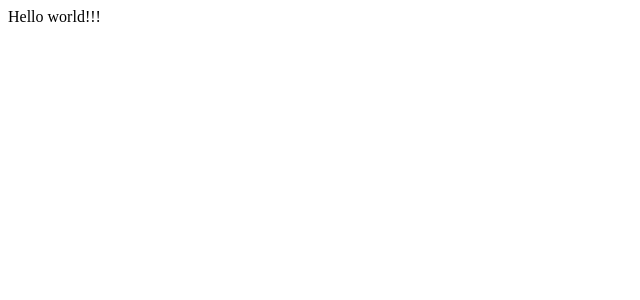
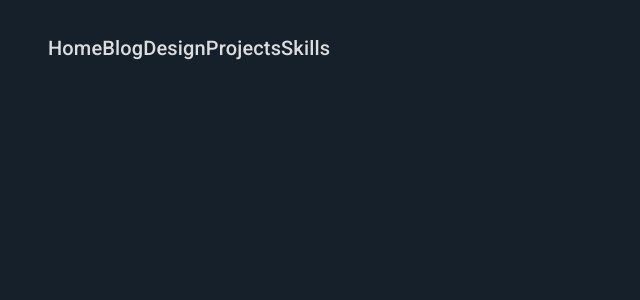
Before and after one commit to keindev/keindev.com, a Next.js app: page / in a window 1280 px wide. Shown: the top 300 px of the page, without its empty margins (0-640 px from the left). Built offline with nearby package versions, Linux system fonts and the light colour scheme.

Commit message:
feat: add Material UI

```diff
--- /dev/null
+++ b/components/Link.tsx
@@ -0,0 +1,56 @@
+/* eslint-disable jsx-a11y/anchor-has-content */
+import * as React from 'react';
+import clsx from 'clsx';
+import { useRouter } from 'next/router';
+import NextLink, { LinkProps as NextLinkProps } from 'next/link';
+import MuiLink, { LinkProps as MuiLinkProps } from '@material-ui/core/Link';
+
+type NextComposedProps = React.AnchorHTMLAttributes<HTMLAnchorElement> & NextLinkProps;
+
+// eslint-disable-next-line react/display-name
+const NextComposed = React.forwardRef<HTMLAnchorElement, NextComposedProps>((props, ref) => {
+    // eslint-disable-next-line react/prop-types
+    const { as, href, replace, scroll, passHref, shallow, prefetch, ...other } = props;
+
+    return (
+        <NextLink
+            href={href}
+            prefetch={prefetch}
+            as={as}
+            replace={replace}
+            scroll={scroll}
+            shallow={shallow}
+            passHref={passHref}
+        >
+            <a ref={ref} {...other} />
+        </NextLink>
+    );
+});
+
+interface LinkPropsBase {
+    activeClassName?: string;
+    innerRef?: React.Ref<HTMLAnchorElement>;
+    naked?: boolean;
+}
+
+type LinkProps = LinkPropsBase & NextComposedProps & Omit<MuiLinkProps, 'ref'>;
+
+// A styled version of the Next.js Link component:
+// https://nextjs.org/docs/#with-link
+function Link(props: LinkProps): React.ReactElement {
+    const { activeClassName = 'active', className: classNameProps, innerRef, naked, ...other } = props;
+    const router = useRouter();
+
+    const className = clsx(classNameProps, {
+        [activeClassName]: router.pathname === props.href && activeClassName,
+    });
+
+    if (naked) {
+        return <NextComposed className={className} ref={innerRef} {...other} />;
+    }
+
+    return <MuiLink component={NextComposed} className={className} ref={innerRef} {...other} />;
+}
+
+// eslint-disable-next-line react/display-name
+export default React.forwardRef<HTMLAnchorElement, LinkProps>((props, ref) => <Link {...props} innerRef={ref} />);
--- /dev/null
+++ b/components/Menu.tsx
@@ -0,0 +1,31 @@
+import * as React from 'react';
+import { AppBar, Toolbar, Typography, Box } from '@material-ui/core';
+import Link from './Link';
+
+const Menu = (): React.ReactElement => (
+    <Box my={3}>
+        <AppBar position="static" elevation={0}>
+            <Toolbar variant="dense">
+                <Typography variant="h6" color="inherit">
+                    <Link href="/" color="secondary">
+                        Home
+                    </Link>
+                    <Link href="https://medium.com/@keindev" color="secondary">
+                        Blog
+                    </Link>
+                    <Link href="/design" color="secondary">
+                        Design
+                    </Link>
+                    <Link href="/projects" color="secondary">
+                        Projects
+                    </Link>
+                    <Link href="/skills" color="secondary">
+                        Skills
+                    </Link>
+                </Typography>
+            </Toolbar>
+        </AppBar>
+    </Box>
+);
+
+export default Menu;
--- a/package.json
+++ b/package.json
@@ -35,6 +35,8 @@
     },
     "devDependencies": {
         "@babel/core": "^7.7.5",
+        "@babel/plugin-proposal-optional-chaining": "^7.7.5",
+        "@material-ui/core": "^4.7.2",
         "@types/enzyme": "^3.10.4",
         "@types/enzyme-adapter-react-16": "^1.0.5",
         "@types/jest": "^24.0.23",
@@ -51,6 +53,7 @@
         "eslint": "^6.7.2",
         "eslint-config-prettier": "^6.7.0",
         "eslint-plugin-jest": "^23.1.1",
+        "eslint-plugin-jsx-a11y": "^6.2.3",
         "eslint-plugin-prettier": "^3.1.1",
         "eslint-plugin-react": "^7.17.0",
         "husky": "^3.1.0",
--- a/pages/_app.tsx
+++ b/pages/_app.tsx
@@ -1,8 +1,11 @@
 import React from 'react';
 import App from 'next/app';
+import Head from 'next/head';
 import Router from 'next/router';
+import { ThemeProvider } from '@material-ui/core/styles';
+import CssBaseline from '@material-ui/core/CssBaseline';
+import theme from '../themes/dark';
 import Analytics from '../utils/Analytics';
-import Head from 'next/head';
 
 export default class MyApp extends App {
     componentDidMount(): void {
@@ -12,22 +15,31 @@ export default class MyApp extends App {
         if (Router.router) {
             Router.router.events.on('routeChangeComplete', Analytics.view);
         }
+
+        const jssStyles = document.querySelector('#jss-server-side');
+
+        if (jssStyles) {
+            jssStyles.parentElement?.removeChild(jssStyles);
+        }
     }
 
     render(): React.ReactElement {
         const { Component, pageProps } = this.props;
 
         return (
-            <div>
+            <React.Fragment>
                 <Head>
-                    <title>@keindev</title>
+                    <title>@keindev 🤔</title>
 
                     <link rel="manifest" href="/static/manifest.json" />
                     <meta name="theme-color" content="#15202B" />
                     <meta name="description" content="content" />
                 </Head>
-                <Component {...pageProps} />
-            </div>
+                <ThemeProvider theme={theme}>
+                    <CssBaseline />
+                    <Component {...pageProps} />
+                </ThemeProvider>
+            </React.Fragment>
         );
     }
 }
--- /dev/null
+++ b/pages/_document.tsx
@@ -0,0 +1,74 @@
+import * as React from 'react';
+import Document, { Head, Main, NextScript, DocumentInitialProps } from 'next/document';
+import { RenderPageResult } from 'next/dist/next-server/lib/utils';
+import { ServerStyleSheets } from '@material-ui/core/styles';
+import { StylesProviderProps } from '@material-ui/styles';
+import theme from '../themes/dark';
+
+export default class MyDocument extends Document {
+    render(): React.ReactElement {
+        return (
+            <html lang="en">
+                <Head>
+                    <meta charSet="utf-8" />
+                    <meta
+                        name="viewport"
+                        content="minimum-scale=1, initial-scale=1, width=device-width, shrink-to-fit=no"
+                    />
+                    {/* PWA primary color */}
+                    <meta name="theme-color" content={theme.palette.primary.main} />
+                    <link rel="shortcut icon" type="image/x-icon" href="/static/favicon.ico" />
+                    <link
+                        rel="stylesheet"
+                        href="https://fonts.googleapis.com/css?family=Roboto:300,400,500,700&display=swap"
+                    />
+                </Head>
+                <body>
+                    <Main />
+                    <NextScript />
+                </body>
+            </html>
+        );
+    }
+}
+
+MyDocument.getInitialProps = async (ctx): Promise<DocumentInitialProps> => {
+    // Resolution order
+    //
+    // On the server:
+    // 1. app.getInitialProps
+    // 2. page.getInitialProps
+    // 3. document.getInitialProps
+    // 4. app.render
+    // 5. page.render
+    // 6. document.render
+    //
+    // On the server with error:
+    // 1. document.getInitialProps
+    // 2. app.render
+    // 3. page.render
+    // 4. document.render
+    //
+    // On the client
+    // 1. app.getInitialProps
+    // 2. page.getInitialProps
+    // 3. app.render
+    // 4. page.render
+
+    // Render app and page and get the context of the page with collected side effects.
+    const sheets = new ServerStyleSheets();
+    const originalRenderPage = ctx.renderPage;
+
+    ctx.renderPage = (): RenderPageResult | Promise<RenderPageResult> =>
+        originalRenderPage({
+            enhanceApp: App => (props): React.ReactElement<StylesProviderProps> => sheets.collect(<App {...props} />),
+        });
+
+    const initialProps = await Document.getInitialProps(ctx);
+
+    return {
+        ...initialProps,
+        // Styles fragment is rendered after the app and page rendering finish.
+        styles: [...React.Children.toArray(initialProps.styles), sheets.getStyleElement()],
+    };
+};
--- a/pages/index.tsx
+++ b/pages/index.tsx
@@ -1,7 +1,15 @@
 import * as React from 'react';
+import Container from '@material-ui/core/Container';
+import Box from '@material-ui/core/Box';
+import Menu from '../components/Menu';
 
-const Home = (): React.ReactElement => {
-    return <div className="page">Hello world!!!</div>;
-};
+const HomePage = (): React.ReactElement => (
+    <Container maxWidth="xl">
+        <Menu />
+        <Container maxWidth="lg">
+            <Box my={4}></Box>
+        </Container>
+    </Container>
+);
 
-export default Home;
+export default HomePage;
--- /dev/null
+++ b/themes/dark.ts
@@ -0,0 +1,22 @@
+import { createMuiTheme } from '@material-ui/core/styles';
+import { red } from '@material-ui/core/colors';
+
+// Create a theme instance.
+const theme = createMuiTheme({
+    palette: {
+        primary: {
+            main: '#15202B',
+        },
+        secondary: {
+            main: '#ddd',
+        },
+        error: {
+            main: red.A400,
+        },
+        background: {
+            default: '#15202B',
+        },
+    },
+});
+
+export default theme;
```
Also changed, not shown: .babelrc (added), 2 other files (tests, documents, lock files or other folders).
